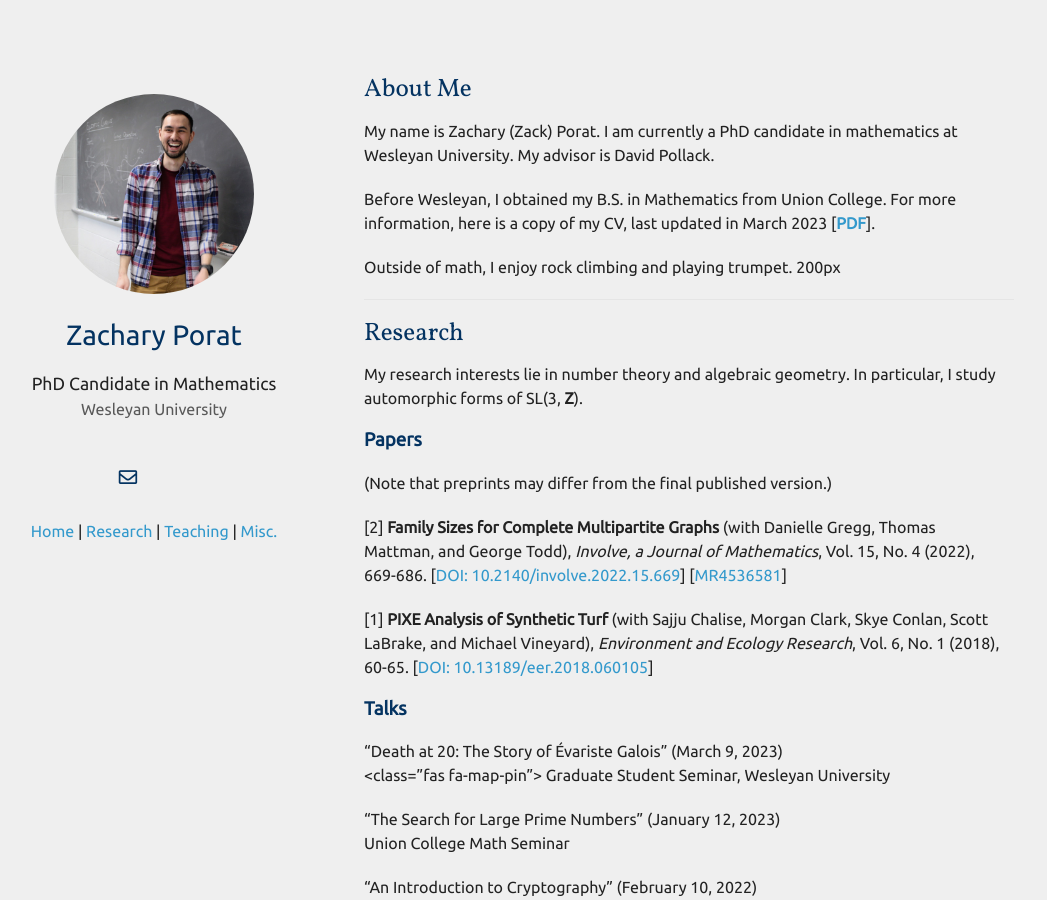
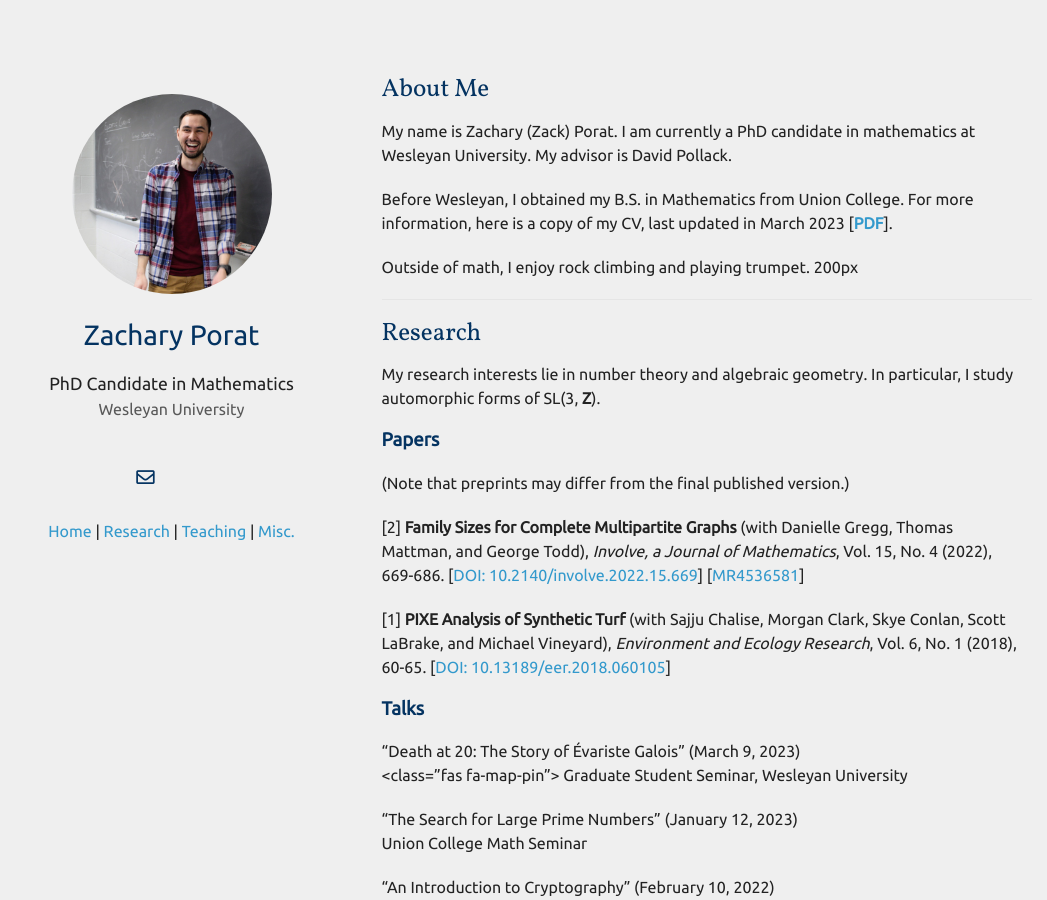
Before and after one commit to zporat/zporat.github.io, a Jekyll site: the page built from index.md, in a window 1280 px wide and 900 px high. Shown: the whole window, without its empty margins (101-1148 px from the left). Built offline with Jekyll 4.4.1, drawn with Linux system fonts in a browser that asks for light colours; nearby versions of some CDN libraries; a style sheet for code colours, icons or effects is not loaded; our own code applies the rules of GitHub Pages for plain Markdown files.

Commit message:
Update homepage.html

```diff
--- a/_layouts/homepage.html
+++ b/_layouts/homepage.html
@@ -36,7 +36,7 @@
     {% endif %}
 
   </head>
-  <body style="padding-left:0px;">
+  <body style="padding-left:0px; padding-right:15px">
     <div class="wrapper">
       <header>
 
```
